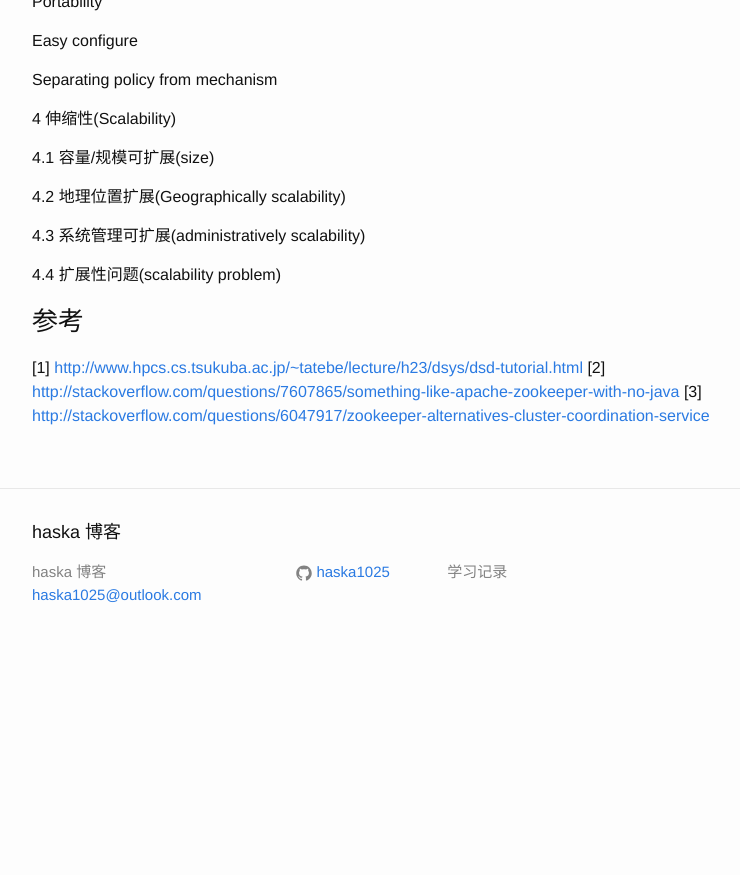
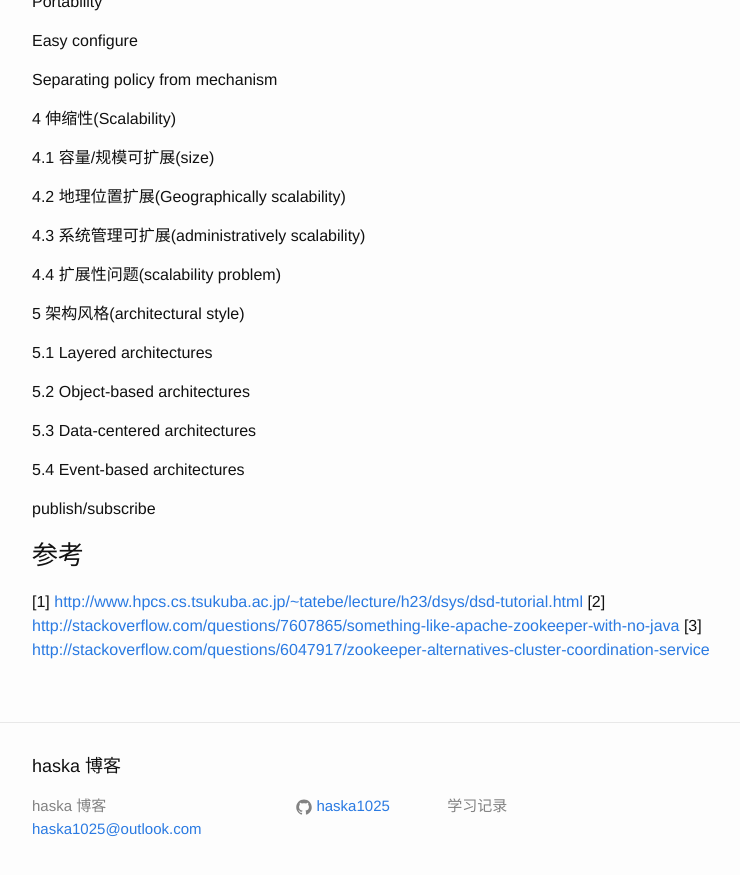
Before and after one commit to haska1025/haska1025.github.io, a Jekyll site: the page built from _posts/2016-08-04-study_distribted_system.md, in a window 1280 px wide and 900 px high, scrolled down 903 px. Shown: the top 875 px of the window, without its empty margins (238-978 px from the left). Built offline with Jekyll 4.4.1, drawn with Linux system fonts in a browser that asks for light colours; before the commit the page ends 1569 px from its top, so only the background shows below that.

Commit message:
Update 2016-08-04-study_distribted_system.md

```diff
--- a/_posts/2016-08-04-study_distribted_system.md
+++ b/_posts/2016-08-04-study_distribted_system.md
@@ -53,6 +53,20 @@ Separating policy from mechanism
 
 4.4 扩展性问题(scalability problem)
 
+5 架构风格(architectural style)
+
+5.1 Layered architectures
+
+5.2 Object-based architectures
+
+5.3 Data-centered architectures
+
+5.4 Event-based architectures
+
+publish/subscribe
+
+
+
 
 
 ### 参考
```
